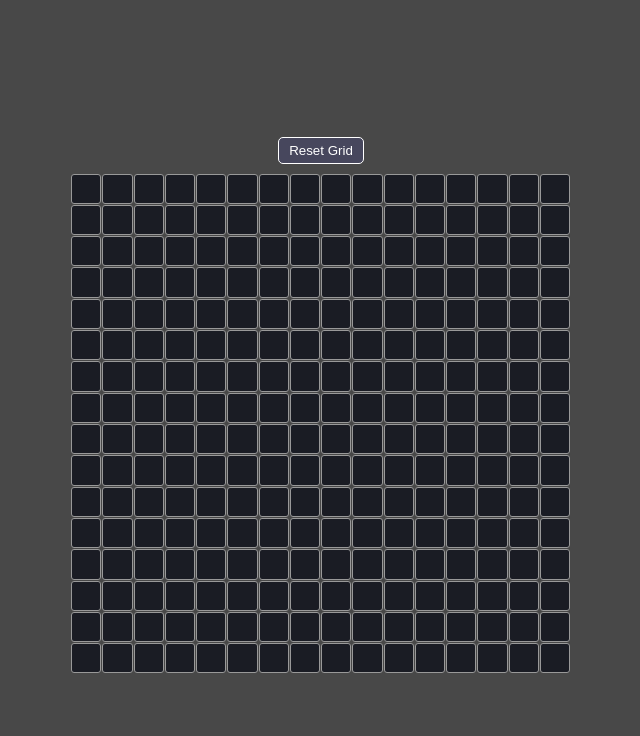
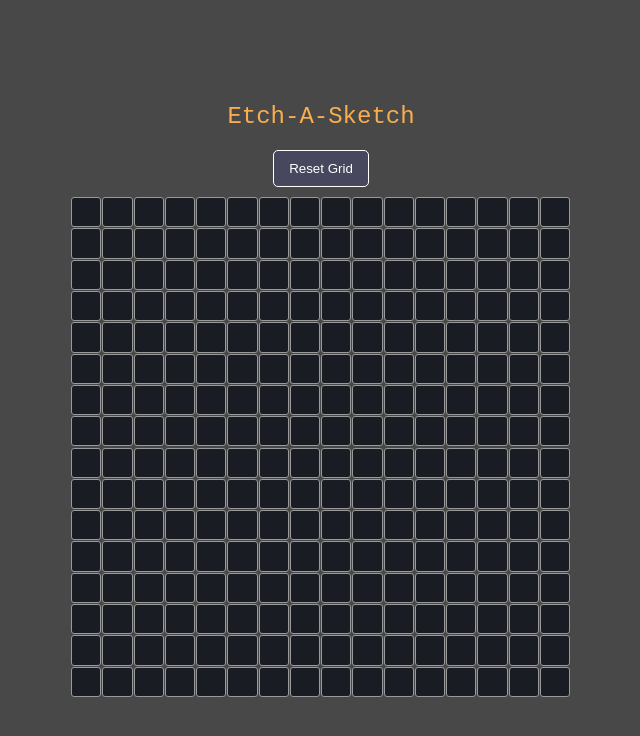
Before and after one commit to haimseven/etch-a-sketch, a plain HTML site: page index.html in a window 1280 px wide. Shown: the whole page, without its empty margins (319-959 px from the left). Drawn offline with Linux system fonts and the light colour scheme.

Commit message:
Added header and adjusted button size

```diff
--- a/index.html
+++ b/index.html
@@ -7,6 +7,8 @@
     <title>Etch-A-Sketch</title>
 </head>
 <body>
+    <div class="header">Etch-A-Sketch</div>
+
     <button id="reset-button" onclick="resetGrid()">Reset Grid</button>
 
     <div class="container" id="grid-container"></div>
--- a/style.css
+++ b/style.css
@@ -9,9 +9,14 @@ body {
     font-family: monospace;
 }
 
+.header{
+    color:#f9ae4d;
+    font-size: 24px;
+    margin-bottom: 10px;
+}
 #reset-button{
     margin: 10px;
-    padding: 5px 10px;
+    padding: 10px 15px;
     border-radius: 5px;
     border: 1px solid white;
     background-color: #47475d;
```
